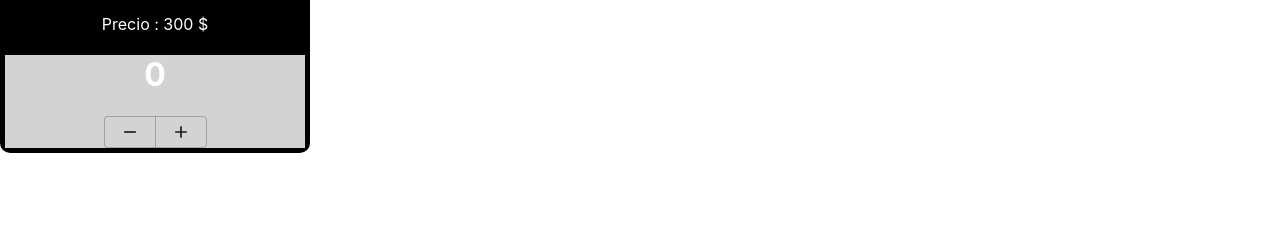
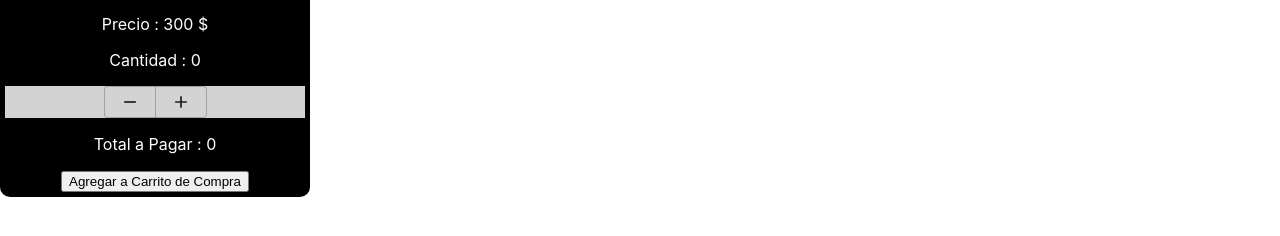
Before and after one commit to vic-ruiz/ruiz-manga, a React (Create React App) app: page /item/1 in a window 1280 px wide. Shown: the part 512-748 px from the top of the page. Built offline with nearby package versions, Linux system fonts and the light colour scheme; data requests are answered from the project's data file.

Commit message:
Desafio Sincronizar Counter

```diff
--- a/src/App.js
+++ b/src/App.js
@@ -20,6 +20,8 @@ function App() {
           <Route path='item'>
             <Route path=":id" element={<ItemDetailContainer/>}/>
           </Route>
+          <Route path='item'>
+          </Route>
         </Route>
       </Routes>
    </BrowserRouter>
--- a/src/components/ItemCount/ItemCount.js
+++ b/src/components/ItemCount/ItemCount.js
@@ -1,26 +1,14 @@
-import React, {useState} from 'react'
 import ButtonGroup from "@material-ui/core/ButtonGroup";
 import Button from "@material-ui/core/Button";
 import AddIcon from "@material-ui/icons/Add";
 import RemoveIcon from "@material-ui/icons/Remove";
 import "./ItemCounter.css"
 
-export function ItemCount({stock , initial}) {
-
-    const [counter, setCounter] = useState(initial)
-
-    const sumar = () => {
-        if (stock > counter) setCounter(counter + 1)
-    }
-
-    const restar = () => {
-        if (counter > 0) setCounter(counter - 1)
-    }
+export function ItemCount({sumar , restar}) {
 
 
     return (
         <div className="itemCounter" >
-            <h1> {`${counter}`} </h1>
             <ButtonGroup>
                 <Button onClick = {restar}>
                     {" "}
--- a/src/components/ItemDetail/ItemDetail.js
+++ b/src/components/ItemDetail/ItemDetail.js
@@ -1,15 +1,32 @@
 import React from 'react'
 import {ItemCount} from '../ItemCount/ItemCount'
 import "./ItemDetail.css"
+import { useState } from 'react'
+import { Link } from 'react-router-dom'
 
 export const ItemDetail = ({item}) => {
+
+    const [counter, setCounter] = useState(0)
+
+    const sumar = () => {
+        if (item.stock > counter) setCounter((prevState)=>prevState + 1)
+    }
+
+    const restar = () => {
+        if (counter > 0) setCounter((prevState)=>prevState  - 1)
+    }
     return(
         <div className="itemDetail">
             <img className="imgCatalogo" src={item.img} alt={item.name} height="200"/>
             <h1> {item.name} </h1>
             <p> {item.description} </p>
             <p> Precio : {item.price} $</p>
-            <ItemCount stock={item.stock} initial={0} />
+            <p> Cantidad : {counter}</p>
+            <ItemCount restar={restar} sumar={sumar} />
+            <p> Total a Pagar : {counter * item.price}</p>
+            <Link to='/cart'>
+                <button> Agregar a Carrito de Compra</button>
+            </Link>
         </div>
     )
 }
```
